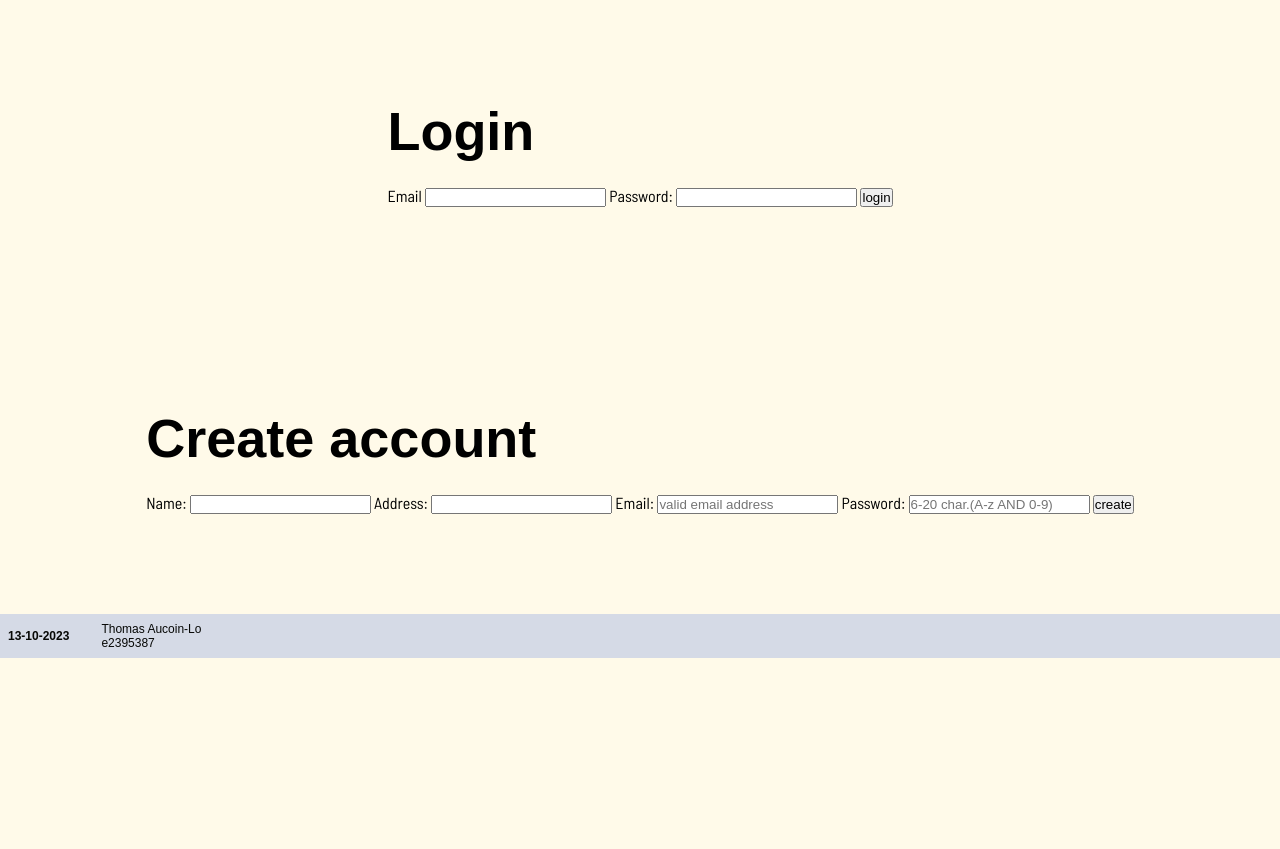
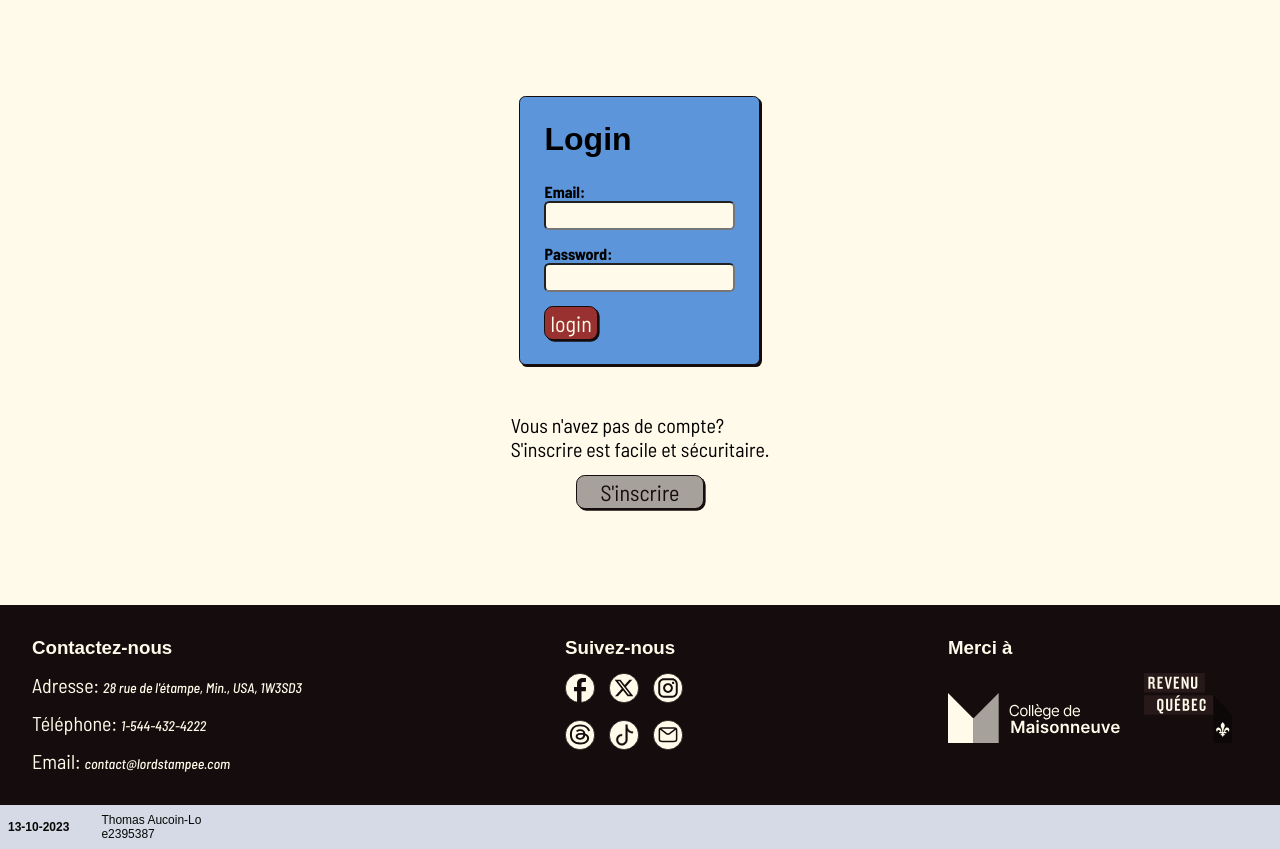
Before and after one commit to thomasira/PWEB-1, a PHP site: page /login in a window 1280 px wide. Shown: the part 142-991 px from the top of the page. Before the commit the page ends 800 px from the top, so only its background shows below. Run offline with PHP 8.4, Linux system fonts and the light colour scheme; some web fonts are replaced.

Commit message:
creer membre inscript + auth +profil

```diff
--- a/MVC/assets/style/components/button/button-text.css
+++ b/MVC/assets/style/components/button/button-text.css
@@ -20,6 +20,7 @@
     background-color: var(--colorMainD);
 }
 .button-text.var-neutral{
+    color: var(--colorDark);
     background-color: var(--colorNeutral);
 }
 .button-text.var-neutralL{
--- /dev/null
+++ b/MVC/assets/style/components/flow-form.css
@@ -0,0 +1,14 @@
+
+.flow-form{
+    display: flex;
+    flex-flow: column;
+    gap: var(--gapm);
+    align-items: center;
+    padding: var(--gapxxl) 0;
+}
+.flow-form article{
+    display: flex;
+    flex-flow: column;
+    align-items: center;
+    gap: var(--gapxs);
+}
--- /dev/null
+++ b/MVC/assets/style/components/form.css
@@ -0,0 +1,31 @@
+
+.form{
+    max-width: max-content;
+    background-color: var(--colorMain);
+    border-radius: .4em;
+    border: var(--borderStd);
+    box-shadow: 2px 2px var(--colorDark);
+    padding: var(--gapm);
+}
+.form h2{
+    font-size: var(--fontm);
+}
+.form form{
+    display: flex;
+    flex-flow: column;
+    gap: var(--gapxs);
+    align-items: start;
+}
+.form label{
+    font-weight: 600;
+    display: flex;
+    flex-flow: column;
+}
+.form input{
+    padding: var(--gapTHxxs);
+    background-color: var(--colorLight);
+    border-radius: .4em;
+}
+.form [type="submit"]{
+    background-color: var(--colorSecD);
+}
--- a/MVC/assets/style/components/train.css
+++ /dev/null
@@ -1,11 +0,0 @@
-
-.train{
-    position: absolute;
-    top: 0;
-    left: 0;
-    width: 30px;
-    transition: top 5s ease-out, left 5s ease-out, transform .2s ease-in;
-}
-.train img{
-    width: 100%;
-}
--- a/MVC/assets/style/main.css
+++ b/MVC/assets/style/main.css
@@ -30,6 +30,10 @@
 @import url(./components/flow-thumb.css);
 @import url(./components/recherche.css);
 @import url(./components/thumb-lot.css);
+@import url(./components/flow-form.css);
+@import url(./components/form.css);
+
+
 
 @import url(./components/atoms/tag-cat.css);
 @import url(./components/atoms/tag-mention.css);
--- a/MVC/controller/ControllerLogin.php
+++ b/MVC/controller/ControllerLogin.php
@@ -1,5 +1,5 @@
 <?php
-/* RequirePage::model("User"); */
+RequirePage::model("Membre");
 
 class ControllerLogin implements Controller {
 
@@ -7,7 +7,7 @@ class ControllerLogin implements Controller {
      * afficher l'index
      */
     public function index() {
-        if(!isset($_SESSION["fingerprint"])) Twig::render("login/index.php");
+        if(!isset($_SESSION["fingerprint"])) Twig::render("login/index.html");
         else RequirePage::redirect("error");
     }
 
@@ -15,34 +15,33 @@ class ControllerLogin implements Controller {
      * authentifier la connexion
      */
     public function auth() {
-        $user = new User;
+        $membre = new Membre;
         $where["target"] = "email";
         $where["value"] = $_POST["email"];
-        $readUser = $user->readWhere($where);
+        $readMembre = $membre->readWhere($where);
 
-        if(!$readUser) {
-            $data["error"] = "no such account";
-            Twig::render("login/index.php", $data);
+        if(!$readMembre) {
+            $data["error"] = "ce compte n'existe pas";
+            Twig::render("login/index.html", $data);
             exit();
         }
-        $readUser = $readUser[0];
+        $readMembre = $readMembre[0];
         $password = $_POST["password"];
-        $dbPassword = $readUser["password"];
+        $dbPassword = $readMembre["password"];
         $salt = "7dh#9fj0K";
 
         if(password_verify($password.$salt, $dbPassword)) {
             session_regenerate_id();
-            $_SESSION["id"] = $readUser["id"];
-            $_SESSION["name"] = $readUser["name"];
+            $_SESSION["id"] = $readMembre["id"];
+            $_SESSION["name"] = $readMembre["name"];
             $_SESSION["fingerprint"] = md5($_SERVER['HTTP_USER_AGENT'].$_SERVER['REMOTE_ADDR']);
-            $_SESSION["privilege_id"] = $readUser["privilege_id"];
+            $_SESSION["privilege_id"] = $readMembre["privilege_id"];
         } else {
-            $data["error"] = "password not correct";
-            Twig::render("login/index.php", $data);
+            $data["error"] = "mot de pass incorrect";
+            Twig::render("login/index.html", $data);
             exit();
         }
-        if($_SESSION["privilege_id"] < 3) RequirePage::redirect("panel");
-        else RequirePage::redirect("customer/profile");
+        RequirePage::redirect("membre/profil");
     }
 
     /**
--- a/MVC/lib/CheckSession.php
+++ b/MVC/lib/CheckSession.php
@@ -9,6 +9,7 @@ class CheckSession {
         if(isset($_SESSION["fingerprint"]) &&
         $_SESSION["fingerprint"] == md5($_SERVER["HTTP_USER_AGENT"] . $_SERVER["REMOTE_ADDR"])) {
             if($level && $level < $_SESSION["privilege_id"]) RequirePage::redirect("error");
+            return true;
         } else RequirePage::redirect("login");
     }
 }
--- a/MVC/model/Membre.php
+++ b/MVC/model/Membre.php
@@ -6,7 +6,7 @@ class Membre extends Crud {
     public $primaryKey = "id";
     public $fillable = [
         "id",
-        "nom",
+        "nom_membre",
         "email",
         "password",
         "privilege_id"
--- /dev/null
+++ b/MVC/view/login/index.html
@@ -0,0 +1,60 @@
+
+
+<main>
+    <section class="flow-form">
+        {% if error %}
+        <p class="error">{{ error }}</p>
+        {% endif %}
+        {% if success %}
+        <p class="success">{{ success }}</p>
+        {% endif %}
+
+        <section class="form">
+
+            <h2>Login</h2>
+            <form action="{{ path }}login/auth" method="post">
+                <label>Email:
+                    <input type="email" name="email" required>
+                </label>
+                <label>Password:
+                    <input type="password" name="password" required>
+                </label>
+                <input type="submit" value="login" class="button-text">
+            </form>
+        </section>
+        <article>
+            <div>
+                <p>Vous n'avez pas de compte?</p>
+                <p>S'inscrire est facile et sécuritaire.</p>
+            </div>
+            <a href="{{ path }}membre/create" class="button-text var-neutral">S'inscrire</a>
+        </article>
+    </section>
+    <!-- footer -->
+    <footer>
+        <div>
+            <section>
+                <h3>Contactez-nous</h3>
+                <p>Adresse: <span>28 rue de l'étampe, Min., USA, 1W3SD3</span></p>
+                <p>Téléphone: <span>1-544-432-4222</span></p>
+                <p>Email: <span>contact@lordstampee.com</span></p>
+            </section>
+            <section>
+                <h3>Suivez-nous</h3>
+                <div>
+                    <a href="#" target="_blank"><img src="{{ path }}assets/icons/external/facebook.svg" alt="facebook-icon" loading="lazy"></a>
+                    <a href="#" target="_blank"><img src="{{ path }}assets/icons/external/x.svg" alt="x-icon" loading="lazy"></a>
+                    <a href="#" target="_blank"><img src="{{ path }}assets/icons/external/instagram.svg" alt="instagram-icon" loading="lazy"></a>
+                    <a href="#" target="_blank"><img src="{{ path }}assets/icons/external/threads.svg" alt="threads-icon" loading="lazy"></a>
+                    <a href="#" target="_blank"><img src="{{ path }}assets/icons/external/tiktok.svg" alt="tiktok-icon" loading="lazy"></a>
+                    <a href="#" target="_blank"><img src="{{ path }}assets/icons/external/courrier.svg" alt="courrier-icon" loading="lazy"></a>
+                </div>
+            </section>
+            <section>
+                <h3>Merci à</h3>
+                <img src="{{ path }}assets/icons/external/maisonneuve.svg" alt="maisonneuve-icon" loading="lazy">
+                <img src="{{ path }}assets/icons/external/rquebec.svg" alt="rquebec-icon" loading="lazy">
+            </section>
+        </div>
+    </footer>
+</main>
--- a/MVC/view/login/index.php
+++ /dev/null
@@ -1,46 +0,0 @@
-
-
-<main>
-    <section>
-        {% if error %}
-        <p class="error">{{ error }}</p>
-        {% endif %}
-        {% if success %}
-        <p class="success">{{ success }}</p>
-        {% endif %}
-        <h2>Login</h2>
-        <form action="{{ path }}login/auth" method="post">
-            <label>Email
-                <input type="email" name="email" required>
-            </label>
-            <label>Password:
-                <input type="password" name="password" required>
-            </label>
-            <input type="submit" value="login" class="button">
-        </form>
-    </section>
-
-    <section>
-        <h2>Create account</h2>
-        <form action="{{ path }}user/store" method="post">
-            <label>Name:
-                <input type="text" name="name" value="{{ user.name }}" required>
-                <span class="error">{{ errors.name }}</span>
-            </label>
-            <label>Address:
-                <input type="text" name="address" value="{{ user.address }}">
-                <span class="error">{{ errors.address }}</span>
-            </label>
-            <label>Email:
-                <input type="text" name="email" placeholder="valid email address" value="{{ user.email }}" required>
-                <span class="error">{{ errors.email }}</span>
-            </label>
-            <label>Password:
-                <input type="password" name="password" placeholder="6-20 char.(A-z AND 0-9)" minlength="8" required>
-                <span class="error">{{ errors.password }}</span>
-            </label>
-            <input type="hidden" name="privilege_id" value="3">
-            <input type="submit" value="create" class="button">
-        </form>
-    </section>
-</main>
--- a/MVC/view/templates/header.php
+++ b/MVC/view/templates/header.php
@@ -33,12 +33,12 @@
             <div>
                 <form class="recherche">
                     <label>
-                        <img src="./assets/icons/magnifier.svg" alt="loupe recherche" title="rechercher" loading="lazy">
+                        <img src="{{ path }}assets/icons/magnifier.svg" alt="loupe recherche" title="rechercher" loading="lazy">
                         <input type="text" name="recherche">
                         <span title="plus d'option">+</span>
                     </label>
                 </form>
-                <a href="{{path}}login"><img src="./assets/icons/profile.svg" alt="profile-icon" title="profil" loading="lazy"></a>
+                <a href="{{ path }}membre/profil"><img src="{{ path }}assets/icons/profile.svg" alt="profile-icon" title="profil" loading="lazy"></a>
             </div>
         </div>
     </nav>
@@ -83,7 +83,7 @@
 
     <!-- nav icon -->
     <aside class="navigation-icon">
-        <button><img src="./assets/shapes/nav-icon/magnifier.svg" alt="recherche" loading="lazy"></button>
-        <button><img src="./assets/shapes/nav-icon/burger.svg" alt="menu" loading="lazy"></button>
-        <button><img src="./assets/shapes/nav-icon/profileS.svg" alt="profil" loading="lazy"></button>
+        <button><img src="{{ path }}assets/shapes/nav-icon/magnifier.svg" alt="recherche" loading="lazy"></button>
+        <button><img src="{{ path }}assets/shapes/nav-icon/burger.svg" alt="menu" loading="lazy"></button>
+        <button><img src="{{ path }}assets/shapes/nav-icon/profileS.svg" alt="profil" loading="lazy"></button>
     </aside>
```
Also changed, not shown: MVC/controller/ControllerMembre.php (+27 -65 lines), MVC/view/customer/index.php (deleted, +0 -16 lines), MVC/view/customer/profile.php (deleted, +0 -38 lines), MVC/view/customer/show.php (deleted, +0 -18 lines), MVC/view/home.html (+12 -13 lines), MVC/view/membre/create.html (added, +56 -0 lines), MVC/view/membre/profil.html (added, +7 -0 lines), MVC/view/user/create.php (deleted, +0 -48 lines), MVC/view/user/edit.php (deleted, +0 -20 lines).
